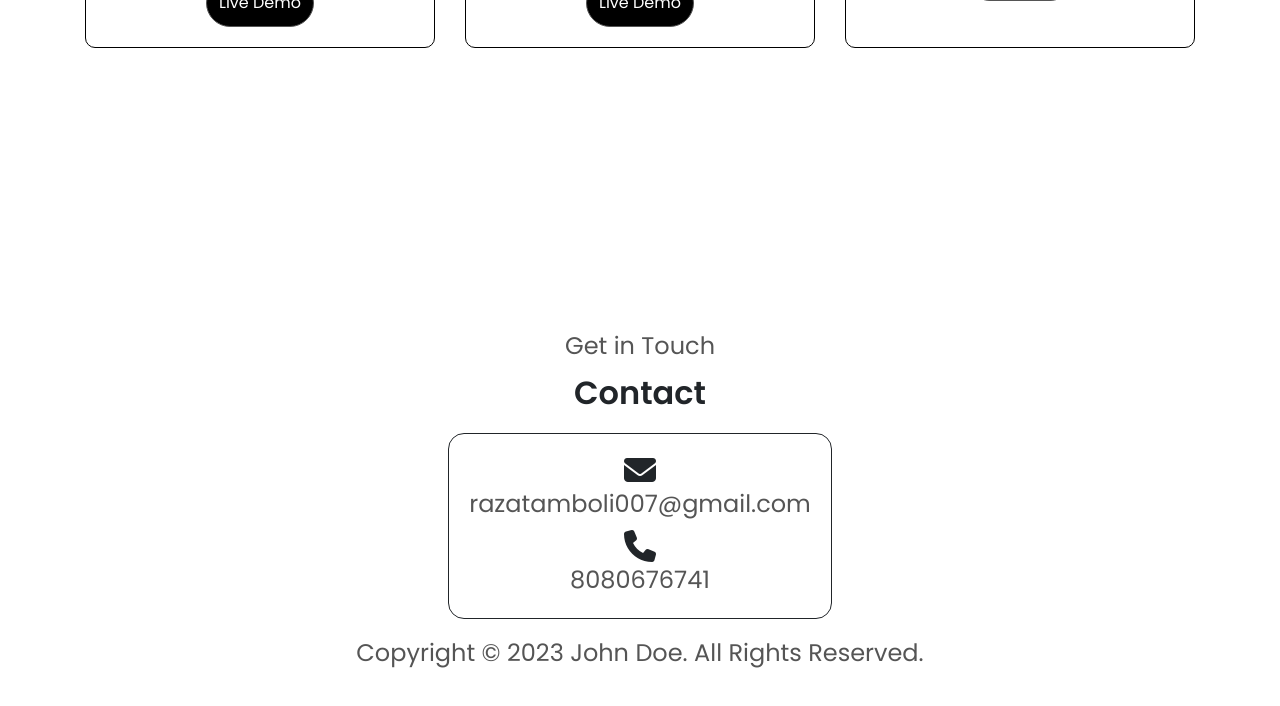
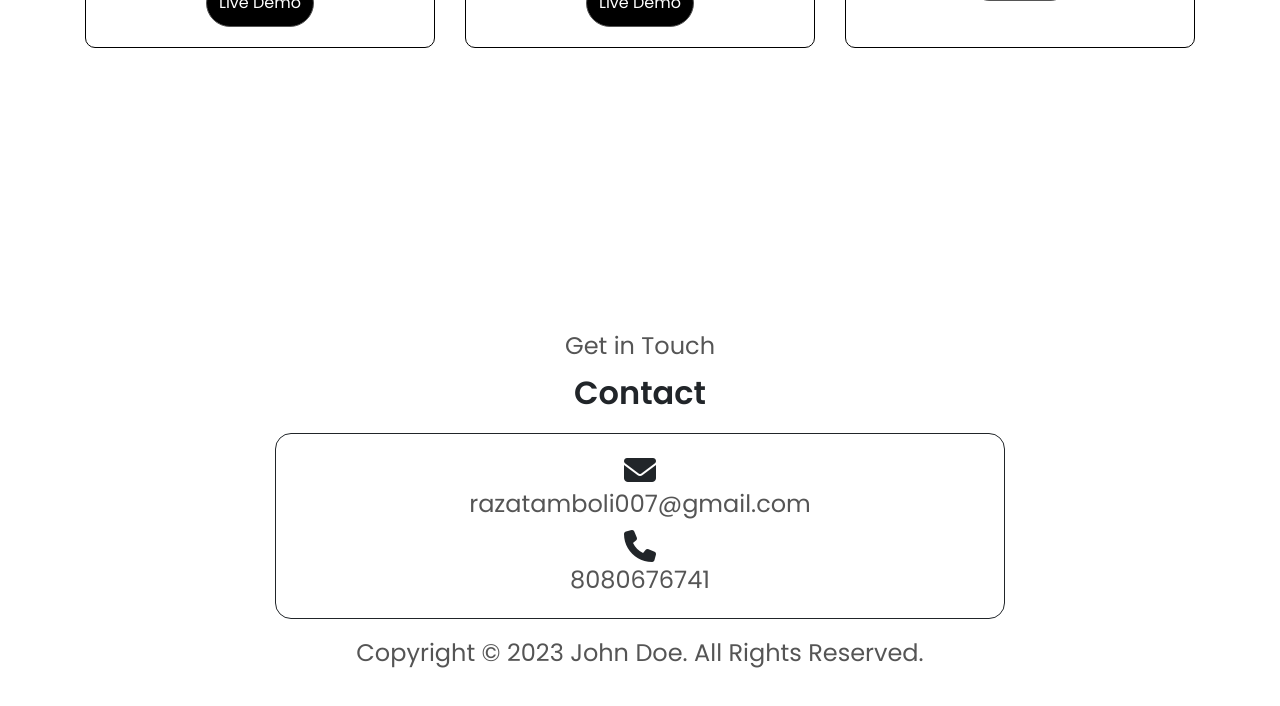
Before and after one commit to razatamboli/portfolio, an Angular app: page /contact in a window 1280 px wide. Shown: the part 2696-3402 px from the top of the page. Built offline with nearby package versions, Linux system fonts and the light colour scheme.

Commit message:
work on project-resume

```diff
--- a/src/app/shared/components/contact/contact.component.html
+++ b/src/app/shared/components/contact/contact.component.html
@@ -1,7 +1,6 @@
 <div class="container contact-margin">
     <div class="row text-center">
         <div class="col-md-8 offset-md-2">
-            <div class="d-flex justify-content-between align-items-center flex-column">
             <div class="contact-info">
                 <h2 class="card2">Get in Touch</h2>
                 <p class="card1">Contact</p>
@@ -18,7 +17,6 @@
                     </div>
                 </div>
             </div>
-            </div>
 
             <p class="card2">Copyright © 2023 John Doe. All Rights Reserved.</p>
 
```
Lines whose indentation alone changed are shown as unchanged.
